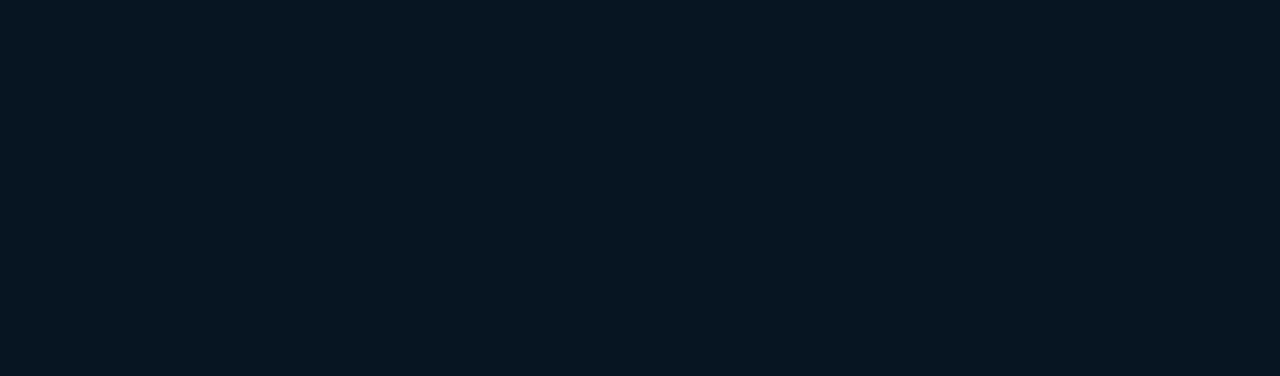
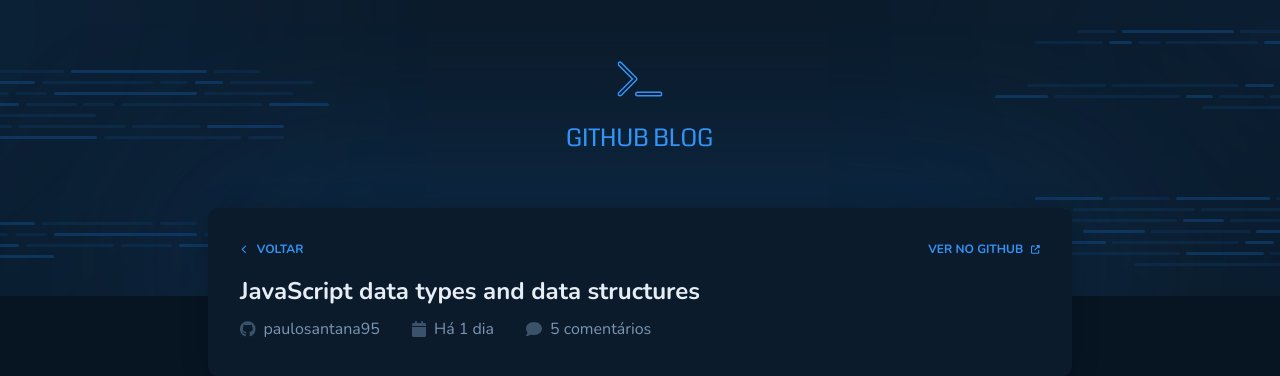
Before and after one commit to paulosantana95/github-blog, a React (Vite) app: page /post/1 in a window 1280 px wide. Before the commit this address had no page. Shown: the top 376 px of the page. Built offline with nearby package versions, Linux system fonts and the light colour scheme.

Commit message:
feat: Add header `Post` page.

```diff
--- a/src/Router.tsx
+++ b/src/Router.tsx
@@ -1,12 +1,14 @@
 import { Route, Routes } from "react-router-dom";
 import { Home } from "./pages/Home";
 import { DefaultLayout } from "./layouts/DefaultLayout";
+import { Post } from "./pages/Post";
 
 export function Router() {
   return (
     <Routes>
       <Route path="/" element={<DefaultLayout />}>
         <Route path="/" element={<Home />} />
+        <Route path="/post/:id" element={<Post />} />
       </Route>
     </Routes>
   );
--- a/src/components/ExternalLink/index.tsx
+++ b/src/components/ExternalLink/index.tsx
@@ -1,17 +1,20 @@
-import { ComponentProps } from "react";
+import { ComponentProps, ReactNode } from "react";
 import { ExternalLinkContainer } from "./styles";
 import { FontAwesomeIcon } from "@fortawesome/react-fontawesome";
 import { faUpRightFromSquare } from "@fortawesome/free-solid-svg-icons";
 
 type ExternalLinkProps = ComponentProps<typeof ExternalLinkContainer> & {
   text: string;
+  as?: "button";
+  icon?: ReactNode;
+  variant?: "iconLeft";
 };
 
-export function ExternalLink({ text, ...props }: ExternalLinkProps) {
+export function ExternalLink({ text, icon, ...rest }: ExternalLinkProps) {
   return (
-    <ExternalLinkContainer {...props}>
+    <ExternalLinkContainer {...rest}>
       {text}
-      <FontAwesomeIcon icon={faUpRightFromSquare} />
+      {icon ?? <FontAwesomeIcon icon={faUpRightFromSquare} />}
     </ExternalLinkContainer>
   );
 }
--- a/src/components/ExternalLink/styles.ts
+++ b/src/components/ExternalLink/styles.ts
@@ -1,6 +1,10 @@
-import styled from "styled-components";
+import styled, { css } from "styled-components";
 
-export const ExternalLinkContainer = styled.a`
+interface ExternalLinkProps {
+  variant?: "iconLeft";
+}
+
+export const ExternalLinkContainer = styled.a<ExternalLinkProps>`
   border: none;
   background: none;
   color: ${({ theme }) => theme.colors["brand-blue"]};
@@ -23,4 +27,10 @@
   &:hover {
     border-color: ${({ theme }) => theme.colors["brand-blue"]};
   }
+
+  ${({ variant }) =>
+    variant === "iconLeft" &&
+    css`
+      flex-direction: row-reverse;
+    `}
 `;
--- /dev/null
+++ b/src/pages/Post/components/PostHeader/index.tsx
@@ -0,0 +1,48 @@
+import { FontAwesomeIcon } from "@fortawesome/react-fontawesome";
+import { ExternalLink } from "../../../../components/ExternalLink";
+import { PostHeaderContainer } from "./styled";
+import { faGithub } from "@fortawesome/free-brands-svg-icons";
+import {
+  faCalendar,
+  faChevronLeft,
+  faComment,
+} from "@fortawesome/free-solid-svg-icons";
+import { useNavigate } from "react-router-dom";
+
+export function PostHeader() {
+  const navigate = useNavigate();
+
+  function goBack() {
+    navigate(-1);
+  }
+
+  return (
+    <PostHeaderContainer>
+      <header>
+        <ExternalLink
+          as="button"
+          onClick={goBack}
+          icon={<FontAwesomeIcon icon={faChevronLeft} />}
+          text="Voltar"
+          variant="iconLeft"
+        />
+        <ExternalLink text="Ver no Github" href="#" target="_blank" />
+      </header>
+
+      <h1>JavaScript data types and data structures</h1>
+      <ul>
+        <li>
+          <FontAwesomeIcon icon={faGithub} />
+          paulosantana95
+        </li>
+        <li>
+          <FontAwesomeIcon icon={faCalendar} />
+          Há 1 dia
+        </li>
+        <li>
+          <FontAwesomeIcon icon={faComment} />5 comentários
+        </li>
+      </ul>
+    </PostHeaderContainer>
+  );
+}
--- /dev/null
+++ b/src/pages/Post/components/PostHeader/styled.ts
@@ -0,0 +1,46 @@
+import styled from "styled-components";
+
+export const PostHeaderContainer = styled.section`
+  width: 100%;
+  min-height: 10.5rem;
+  margin-top: -5.5rem;
+  background: ${({ theme }) => theme.colors["base-profile"]};
+  box-shadow: 0px 2px 28px rgba(0, 0, 0, 0.2);
+  border-radius: 10px;
+  padding: 2rem;
+  display: flex;
+  flex-direction: column;
+
+  header {
+    width: 100%;
+    display: flex;
+    align-items: center;
+    justify-content: space-between;
+    margin-bottom: 1.25rem;
+  }
+
+  h1 {
+    font-size: ${({ theme }) => theme.fontSizes["title-l"]};
+    color: ${({ theme }) => theme.colors["base-title"]};
+    margin-bottom: 1rem;
+  }
+
+  ul {
+    display: flex;
+    align-items: center;
+    gap: 2rem;
+    flex-wrap: wrap;
+  }
+
+  li {
+    display: flex;
+    align-items: center;
+    gap: 0.5rem;
+    color: ${({ theme }) => theme.colors["base-span"]};
+    line-height: 0px;
+
+    svg {
+      color: ${({ theme }) => theme.colors["base-label"]};
+    }
+  }
+`;
--- /dev/null
+++ b/src/pages/Post/index.tsx
@@ -0,0 +1,9 @@
+import { PostHeader } from "./components/PostHeader";
+
+export function Post() {
+  return (
+    <>
+      <PostHeader />
+    </>
+  );
+}
```
